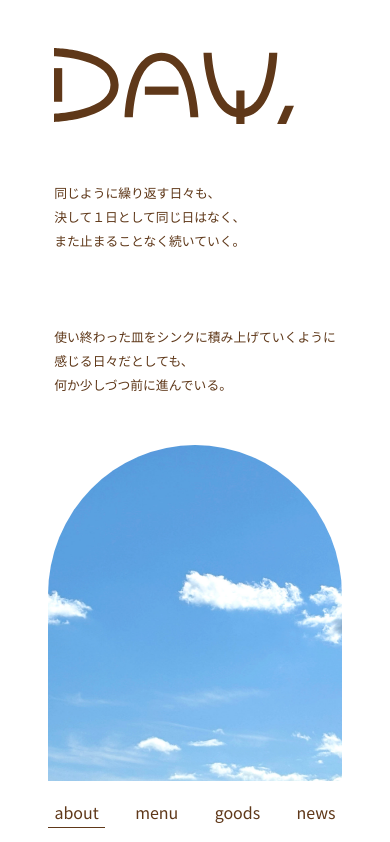
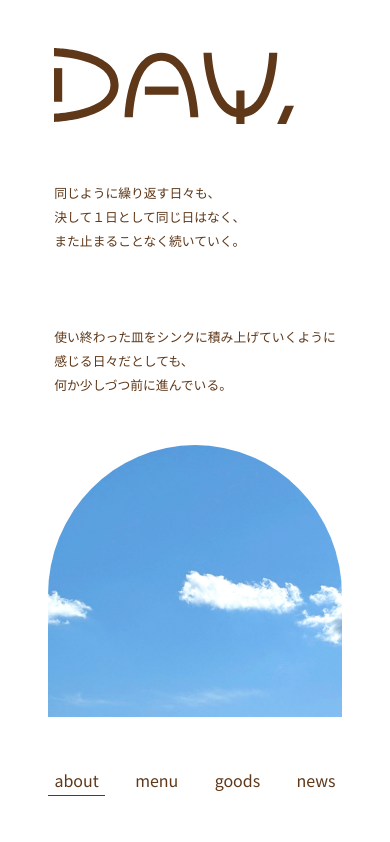
Before and after one commit to naoto410/Day-HP, a Vue app: page / in a window 390 px wide. Shown: the top 842 px of the page. Built offline with nearby package versions, Linux system fonts and the light colour scheme.

Commit message:
微調整

```diff
--- a/src/components/Footer.vue
+++ b/src/components/Footer.vue
@@ -74,7 +74,7 @@
       justify-content: space-between;
       width: 100%;
       background-color: #fff;
-      padding: 1rem 3rem;
+      padding: 3rem;
     }
   }
 
```
